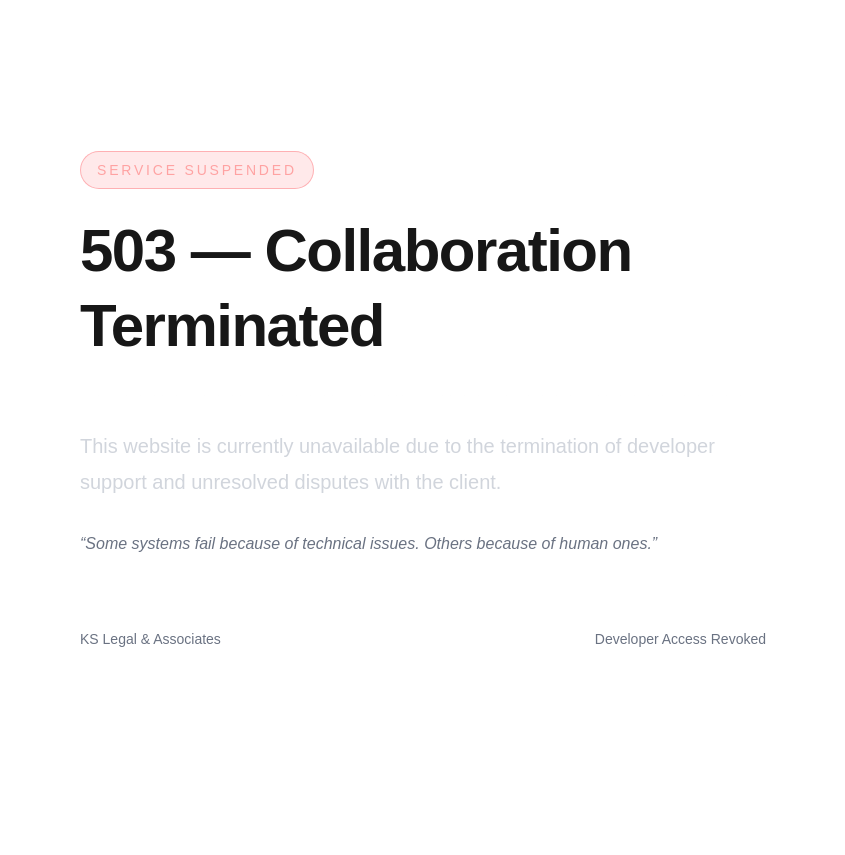
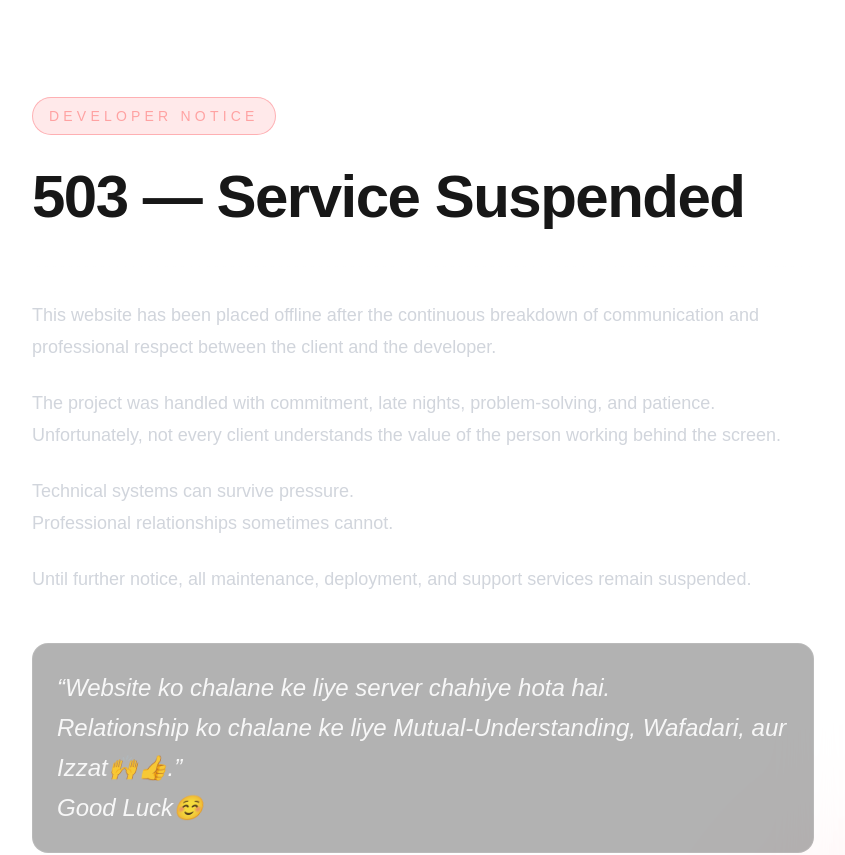
Before and after one commit to Madhavsameer/KS_LEGAL, a Next.js app: page / in a window 1280 px wide. Shown: the top 855 px of the page, without its empty margins (217-1062 px from the left). Before the commit the page ends 800 px from the top, so only its background shows below. Built offline with nearby package versions, Linux system fonts and the light colour scheme.

Commit message:
Service Stopped!

```diff
--- a/app/layout.tsx
+++ b/app/layout.tsx
@@ -18,8 +18,8 @@ const geistMono = Geist_Mono({
 });
 
 export const metadata: Metadata = {
-  title: "Service Suspended",
-  description: "Website temporarily unavailable",
+  title: "503 — Developer Notice",
+  description: "Service Suspended",
 };
 
 export default function RootLayout({
@@ -30,12 +30,12 @@ export default function RootLayout({
   return (
     <html lang="en">
       <body
-        className={`${geistSans.variable} ${geistMono.variable} antialiased min-h-screen overflow-hidden bg-black text-white`}
+        className={`${geistSans.variable} ${geistMono.variable} antialiased bg-black text-white overflow-hidden`}
       >
         {/*
-        ===========================
-        OLD WEBSITE LAYOUT DISABLED
-        ===========================
+        ======================================
+        ORIGINAL WEBSITE LAYOUT (DISABLED)
+        ======================================
 
         <LoaderWrapper>
 
@@ -51,44 +51,72 @@ export default function RootLayout({
         </LoaderWrapper>
         */}
 
-        <main className="relative flex min-h-screen items-center justify-center px-6">
+        <main className="relative flex min-h-screen items-center justify-center overflow-hidden px-6 py-10">
 
-          {/* Background Glow */}
-          <div className="absolute inset-0 bg-[radial-gradient(circle_at_top,rgba(255,255,255,0.08),transparent_40%)]" />
-          <div className="absolute top-0 left-1/2 h-[500px] w-[500px] -translate-x-1/2 rounded-full bg-white/5 blur-3xl" />
+          {/* Background Effects */}
+          <div className="absolute inset-0 bg-[radial-gradient(circle_at_top,rgba(255,255,255,0.08),transparent_35%)]" />
+          <div className="absolute top-[-120px] left-1/2 h-[500px] w-[500px] -translate-x-1/2 rounded-full bg-white/5 blur-3xl" />
+          <div className="absolute bottom-[-200px] right-[-100px] h-[400px] w-[400px] rounded-full bg-red-500/10 blur-3xl" />
 
-          {/* Glass Card */}
-          <div className="relative z-10 w-full max-w-3xl rounded-3xl border border-white/10 bg-white/5 p-10 backdrop-blur-xl shadow-[0_0_80px_rgba(255,255,255,0.06)]">
+          {/* Main Card */}
+          <div className="relative z-10 w-full max-w-4xl rounded-3xl border border-white/10 bg-white/5 p-8 md:p-14 backdrop-blur-2xl shadow-[0_0_80px_rgba(255,255,255,0.05)]">
 
-            {/* Status */}
-            <div className="mb-6 inline-flex items-center rounded-full border border-red-500/30 bg-red-500/10 px-4 py-2 text-sm tracking-[0.2em] text-red-300 uppercase">
-              Service Suspended
+            {/* Status Badge */}
+            <div className="mb-6 inline-flex items-center rounded-full border border-red-500/30 bg-red-500/10 px-4 py-2 text-xs md:text-sm uppercase tracking-[0.3em] text-red-300">
+              Developer Notice
             </div>
 
             {/* Heading */}
             <h1 className="text-4xl md:text-6xl font-bold leading-tight tracking-tight">
-              503 — Collaboration Terminated
+              503 — Service Suspended
             </h1>
 
             {/* Divider */}
             <div className="my-8 h-px w-full bg-gradient-to-r from-transparent via-white/20 to-transparent" />
 
-            {/* Message */}
-            <p className="text-lg md:text-xl leading-9 text-gray-300">
-              This website is currently unavailable due to the termination
-              of developer support and unresolved disputes with the client.
-            </p>
+            {/* Content */}
+            <div className="space-y-6 text-gray-300 text-base md:text-lg leading-8">
 
-            {/* Quote */}
-            <p className="mt-8 italic text-gray-500">
-              “Some systems fail because of technical issues.
-              Others because of human ones.”
-            </p>
+              <p>
+                This website has been placed offline after the continuous
+                breakdown of communication and professional respect between
+                the client and the developer.
+              </p>
+
+              <p>
+                The project was handled with commitment, late nights,
+                problem-solving, and patience. Unfortunately, not every client
+                understands the value of the person working behind the screen.
+              </p>
+
+              <p>
+                Technical systems can survive pressure.
+                <br />
+                Professional relationships sometimes cannot.
+              </p>
+
+              <p>
+                Until further notice, all maintenance, deployment, and support
+                services remain suspended.
+              </p>
+            </div>
+
+            {/* Quote Section */}
+            <div className="mt-12 rounded-2xl border border-white/10 bg-black/30 p-6">
+              <p className="text-lg md:text-2xl italic leading-10 text-white/90">
+                “Website ko chalane ke liye server chahiye hota hai.
+                <br />
+                Relationship ko chalane ke liye Mutual-Understanding, Wafadari, aur Izzat🙌👍.”
+                 <br />
+                Good Luck☺️
+
+              </p>
+            </div>
 
             {/* Footer */}
-            <div className="mt-12 flex items-center justify-between border-t border-white/10 pt-6 text-sm text-gray-500">
+            <div className="mt-10 flex flex-col md:flex-row items-start md:items-center justify-between gap-4 border-t border-white/10 pt-6 text-sm text-gray-500">
               <span>KS Legal & Associates</span>
-              <span>Developer Access Revoked</span>
+              <span>Developer Support Withdrawn</span>
             </div>
           </div>
         </main>
```
